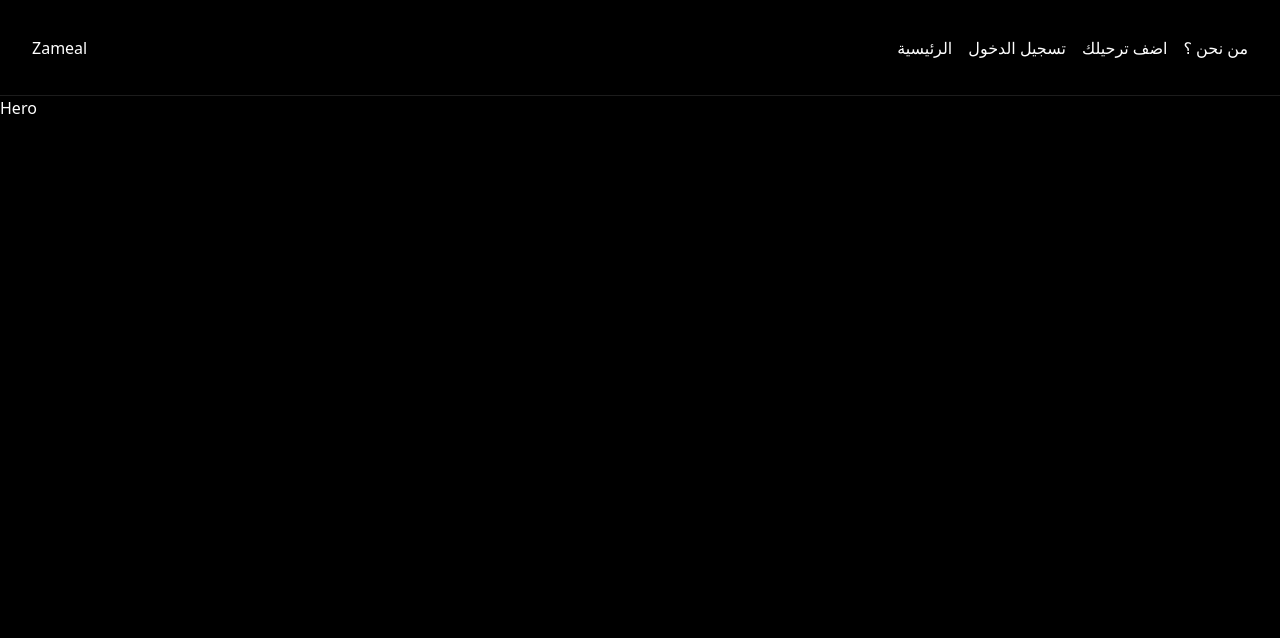
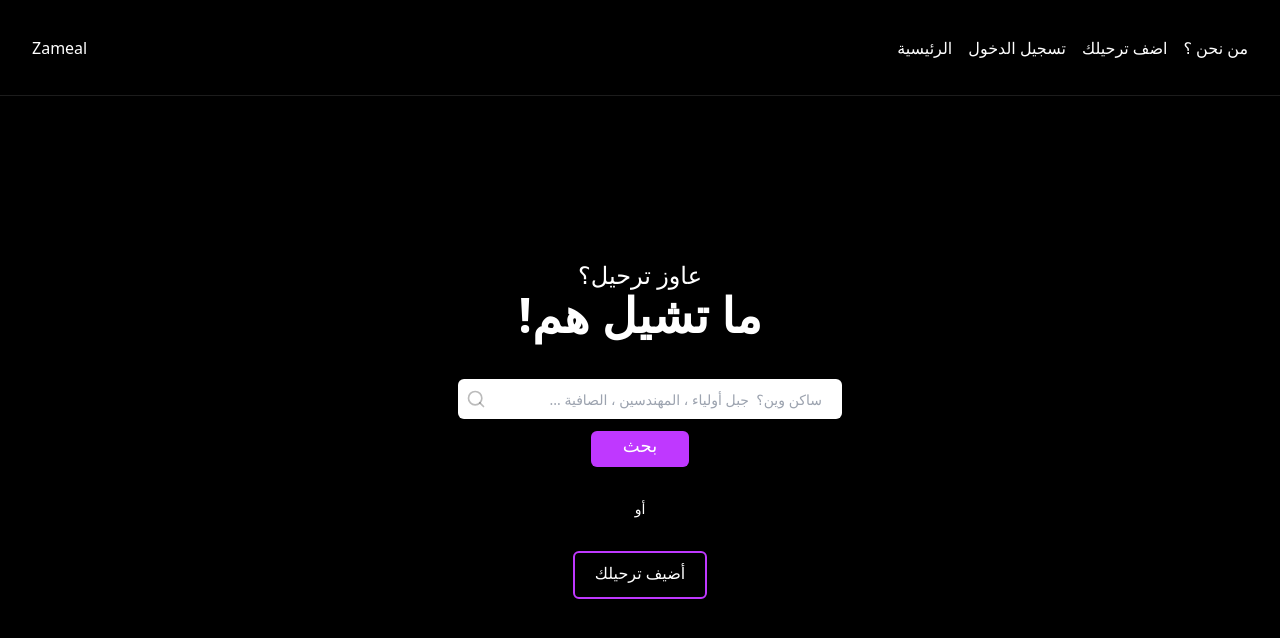
Before and after one commit to awabrh/ZamealClient, a Next.js app: page /home in a window 1280 px wide. Shown: the top 638 px of the page. Built offline with nearby package versions, Linux system fonts and the light colour scheme.

Commit message:
finalized home page

```diff
--- a/components/Hero.tsx
+++ b/components/Hero.tsx
@@ -1,8 +1,44 @@
-import React from 'react'
+import React, { useState } from 'react'
+import { FiSearch } from 'react-icons/fi'
+
 
 function Hero() {
+    const [searchInput, setSearchInput] = useState("")
+    const handleSubmit = () => {}
+
   return (
-    <div>Hero</div>
+    <div className='flex flex-col w-full justify-center items-center h-5/6' dir='rtl'>
+        <div  className='flex flex-col w-full justify-center h-3/4 items-center'>
+            <div className='flex flex-col items-center pb-10'>
+                <h2 className='text-2xl'>عاوز ترحيل؟</h2>
+                <h1 className='font-bold text-5xl'>ما تشيل هم!</h1>
+            </div>
+            <div className='w-full flex justify-center'>
+                <form
+                    className='w-full flex flex-col items-center'
+                    noValidate
+                    onSubmit={handleSubmit}
+                >
+                    <div className='w-full flex justify-center' dir='ltr'>
+                        <FiSearch size={20} className='relative text-[#0004] top-2.5 left-7' />
+                        <input
+                            name='search'
+                            className='text-black w-5/6 sm:w-96 h-10 rounded-md text-sm px-5 transition-all'
+                            placeholder='ساكن وين؟  جبل أولياء ، المهندسين ، الصافية ...'
+                            type='text'
+                            onChange={(e) => setSearchInput(e.target.value)}
+                            value={searchInput}
+                            dir="rtl"
+                        />
+                    </div>
+
+                    <button type='submit' className='bg-primary mt-3 rounded-md px-8 pb-2 text-lg hover:bg-purple-900 transition-all'>بحث</button>
+                </form>
+            </div>
+            <p className='my-8 text-sm'>أو</p>
+            <button className='border-primary bg-black border-2 px-5 pb-3 pt-2 rounded-md hover:bg-primary transition-all duration-300' >أضيف ترحيلك</button>
+        </div>
+    </div>
   )
 }
 
--- a/pages/home.tsx
+++ b/pages/home.tsx
@@ -5,7 +5,7 @@ import styles from "../styles/index"
 
 function home() {
   return (
-    <div className="bg-primary h-screen text-white">
+    <div className="bg-black h-screen text-white">
         <Navbar />
         <Hero />
     </div>
--- a/styles/globals.css
+++ b/styles/globals.css
@@ -1,4 +1,4 @@
-@import url("https://fonts.googleapis.com/css2?family=Inter:wght@400;500;600;700;800;900&display=swap");
+@import url("https://fonts.googleapis.com/css2?family=Inter");
 
 @tailwind base;
 @tailwind components;
--- a/tailwind.config.js
+++ b/tailwind.config.js
@@ -7,7 +7,7 @@ module.exports = {
   theme: {
     extend: {
       colors: {
-        primary: "#000000",
+        primary: "#BF38FF",
         secondary: "#00f6ff",
         dimWhite: "rgba(255, 255, 255, 0.7)",
         dimBlue: "rgba(9, 151, 124, 0.1)",
```
